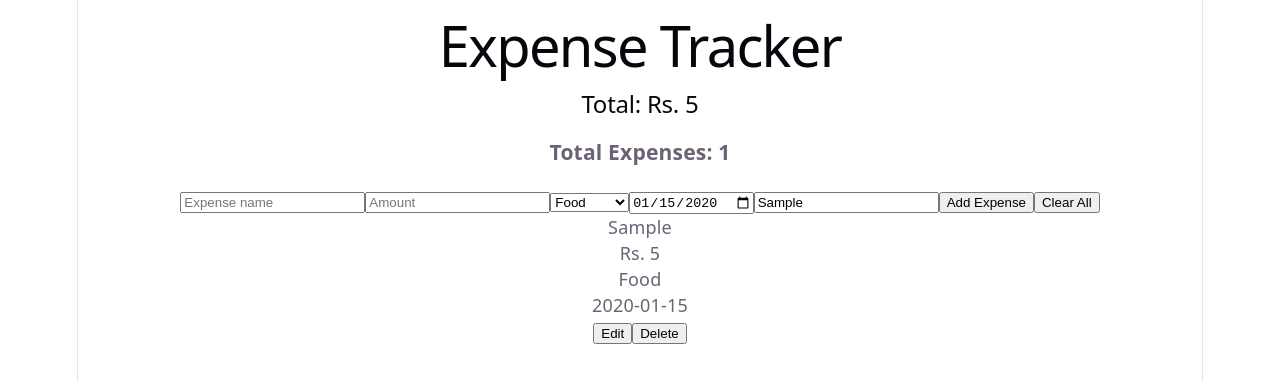
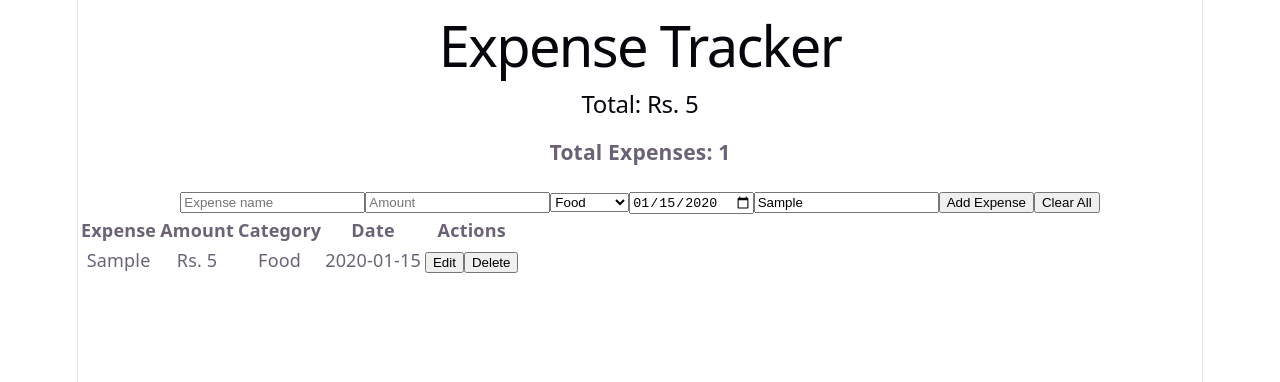
Before and after one commit to zunairasiddique269-hub/expense-tracker, a React (Vite) app in the folder expense-tracker/: page / in a window 1280 px wide. Both pictures are taken after typing "Sample", "5", "2020-01-15", "Sample" into the empty fields and a click on the button "Add Expense". Shown: the top 382 px of the page. Built offline with nearby package versions, Linux system fonts and the light colour scheme.

Commit message:
Convert expense list to table

```diff
--- a/expense-tracker/src/App.jsx
+++ b/expense-tracker/src/App.jsx
@@ -89,17 +89,30 @@ const total = expenses.reduce((sum, expense) => sum + Number(expense.amount), 0)
 </div>
 
 <div>
+  <table>
+    <thead>
+      <tr>
+        <th>Expense</th>
+        <th>Amount</th>
+        <th>Category</th>
+        <th>Date</th>
+        <th>Actions</th>
+      </tr>
+    </thead>
+
+    <tbody>
       {expenses
         .filter((expense) =>
           expense.name.toLowerCase().includes(searchTerm.toLowerCase()) ||
           expense.category.toLowerCase().includes(searchTerm.toLowerCase())
         )
         .map((expense, index) => (
-   <div key={index}>
-   <p>{expense.name}</p>
-   <p>Rs. {expense.amount}</p>
-   <p>{expense.category}</p>
-   <p>{expense.date}</p>
+          <tr key={index}>
+            <td>{expense.name}</td>
+            <td>Rs. {expense.amount}</td>
+            <td>{expense.category}</td>
+            <td>{expense.date}</td>
+            <td>
               <button
                 onClick={() => {
                   setEditingIndex(index)
@@ -111,6 +124,7 @@ const total = expenses.reduce((sum, expense) => sum + Number(expense.amount), 0)
               >
                 Edit
               </button>
+
               <button
                 onClick={() => {
                   setExpenses(expenses.filter((_, i) => i !== index))
@@ -118,9 +132,13 @@ const total = expenses.reduce((sum, expense) => sum + Number(expense.amount), 0)
               >
                 Delete
               </button>
+            </td>
+          </tr>
+        ))}
+    </tbody>
+  </table>
 </div>
-  ))}
-</div>
+
     </div>
   )
 }
```
Lines whose indentation alone changed are shown as unchanged.
